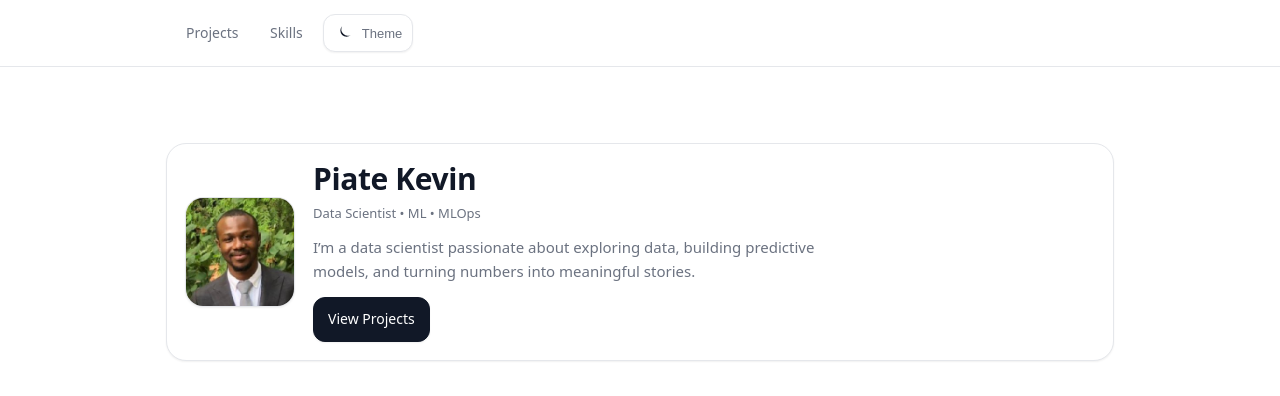
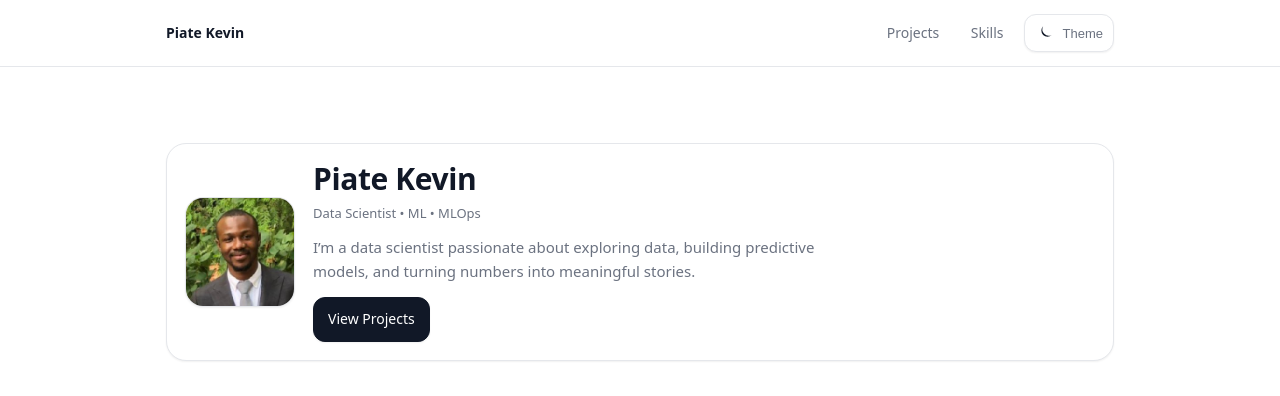
Before and after one commit to piate98/portfolio, a plain HTML site: page portfolio/index.html in a window 1280 px wide. Shown: the top 396 px of the page. Drawn offline with Linux system fonts and the light colour scheme.

```diff
--- a/portfolio/index.html
+++ b/portfolio/index.html
@@ -12,7 +12,7 @@
 <body>
 <header>
   <nav class="nav">
-
+    <div class="brand">Piate Kevin</div>
 
     <div class="navRight">
       <div class="navlinks">
```
